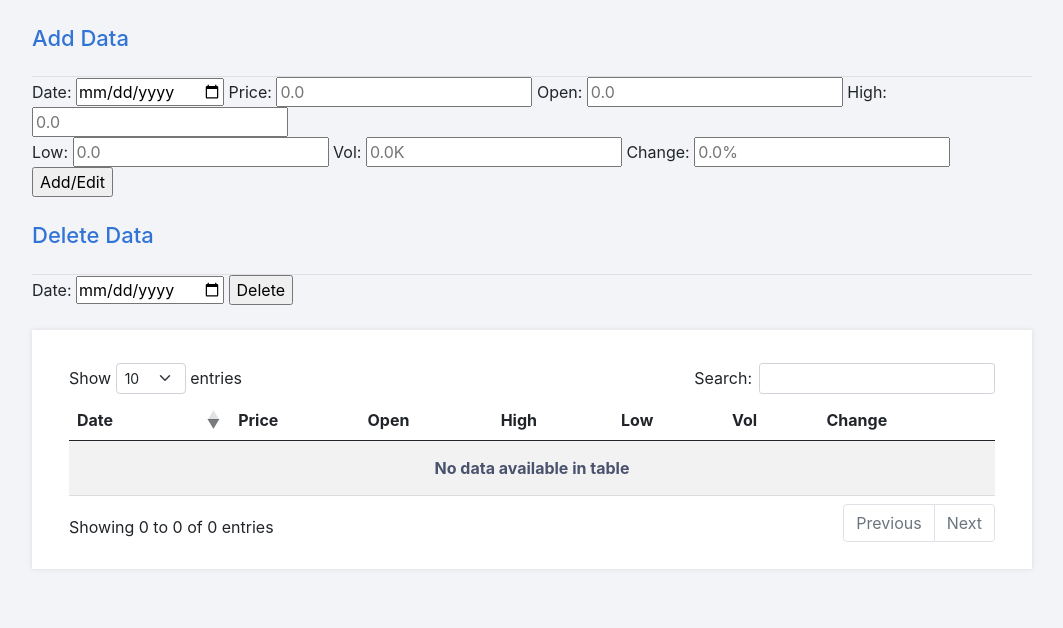
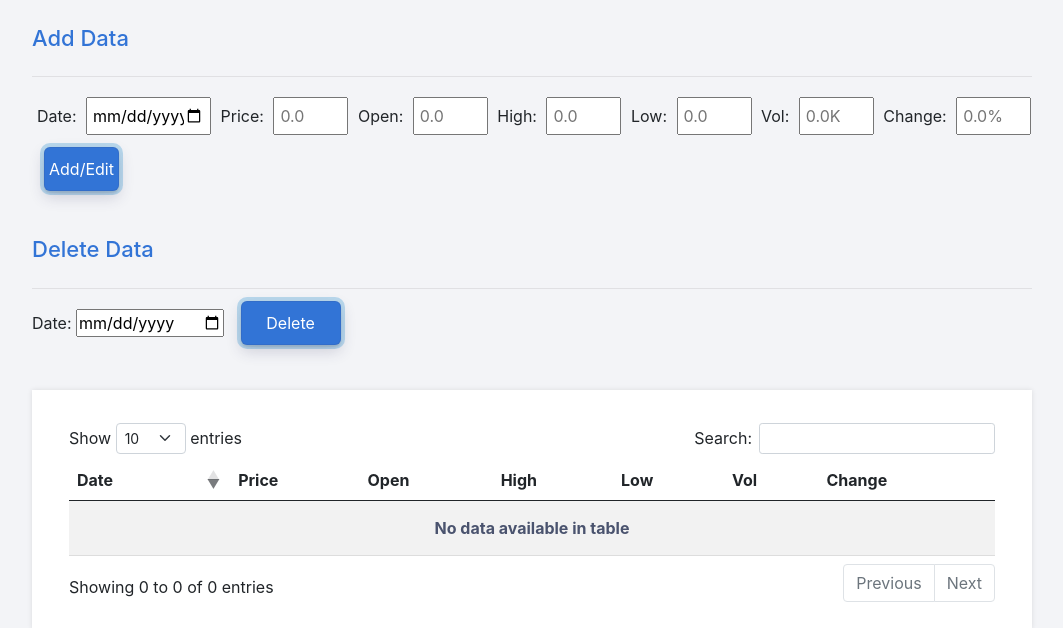
Before and after one commit to sanjeetbodkhe/SB, a Flask app: template templates/home/data.html in a window 1280 px wide. Shown: the part 60-688 px from the top of the page, without its empty margins (108-1171 px from the left). Run offline with Flask 3, Linux system fonts and the light colour scheme; the template is opened without the code that fills it, so the values that code supplies are empty; some libraries are stand-ins or nearby versions.

Commit message:
some css

```diff
--- a/static/style.css
+++ b/static/style.css
@@ -273,3 +238,91 @@ cursor: default;
 .upload1 {
 box-shadow: rgba(50, 50, 93, .1) 0 0 0 1px inset, rgba(50, 50, 93, .2) 0 6px 15px 0, rgba(0, 0, 0, .1) 0 2px 2px 0, rgba(50, 151, 211, .3) 0 0 0 4px;
 }
+
+.add_form {
+	padding-top: 20px;
+}
+.add_form  label {
+	padding: 5px;;
+}
+.add_form input {
+	width:75px;
+	padding : 5px;
+}
+.add_form input[type=date] {
+	width:125px;
+}
+
+.add {
+	appearance: button;
+	backface-visibility: hidden;
+	background-color: #3274d6;
+	border-radius: 6px;
+	border-width: 0;
+	box-shadow: rgba(50, 50, 93, .1) 0 0 0 1px inset,rgba(50, 50, 93, .1) 0 2px 5px 0,rgba(0, 0, 0, .07) 0 1px 1px 0;
+	box-sizing: border-box;
+	color: #fff;
+	cursor: pointer;
+	font-family: -apple-system,system-ui,"Segoe UI",Roboto,"Helvetica Neue",Ubuntu,sans-serif;
+	font-size: 100%;
+	height: 44px;
+	line-height: 1.15;
+	margin: 12px 12px 20px;
+	outline: none;
+	overflow: hidden;
+	padding: 0 25px;
+	position: relative;
+	text-align: center;
+	text-transform: none;
+	transform: translateZ(0);
+	transition: all .2s,box-shadow .08s ease-in;
+	user-select: none;
+	-webkit-user-select: none;
+	touch-action: manipulation;
+	width: 100px;
+}
+
+.add {
+cursor: default;
+}
+
+.add {
+box-shadow: rgba(50, 50, 93, .1) 0 0 0 1px inset, rgba(50, 50, 93, .2) 0 6px 15px 0, rgba(0, 0, 0, .1) 0 2px 2px 0, rgba(50, 151, 211, .3) 0 0 0 4px;
+}
+
+.delete {
+	appearance: button;
+	backface-visibility: hidden;
+	background-color: #3274d6;
+	border-radius: 6px;
+	border-width: 0;
+	box-shadow: rgba(50, 50, 93, .1) 0 0 0 1px inset,rgba(50, 50, 93, .1) 0 2px 5px 0,rgba(0, 0, 0, .07) 0 1px 1px 0;
+	box-sizing: border-box;
+	color: #fff;
+	cursor: pointer;
+	font-family: -apple-system,system-ui,"Segoe UI",Roboto,"Helvetica Neue",Ubuntu,sans-serif;
+	font-size: 100%;
+	height: 44px;
+	line-height: 1.15;
+	margin: 12px 12px 20px;
+	outline: none;
+	overflow: hidden;
+	padding: 0 25px;
+	position: relative;
+	text-align: center;
+	text-transform: none;
+	transform: translateZ(0);
+	transition: all .2s,box-shadow .08s ease-in;
+	user-select: none;
+	-webkit-user-select: none;
+	touch-action: manipulation;
+	width: 100px;
+}
+
+.delete {
+cursor: default;
+}
+
+.delete {
+box-shadow: rgba(50, 50, 93, .1) 0 0 0 1px inset, rgba(50, 50, 93, .2) 0 6px 15px 0, rgba(0, 0, 0, .1) 0 2px 2px 0, rgba(50, 151, 211, .3) 0 0 0 4px;
+}
--- a/templates/home/data.html
+++ b/templates/home/data.html
@@ -4,7 +4,7 @@
 
 {% block content %}
 <h2>Add Data </h2>
-<form action="{{ url_for('add')}}" method="post">
+<form action="{{ url_for('add')}}" method="post" class = "add_form">
     <label for="date">Date:</label>
     <input type="date" id="date" name="date">
     <label for="price">Price:</label>
@@ -13,7 +13,6 @@
     <input type="text" id="open" name="open" placeholder="0.0">
     <label for="high">High:</label>
     <input type="text" id="high" name="high" placeholder="0.0">
-    <br>
     <label for="low">Low:</label>
     <input type="text" id="low" name="low" placeholder="0.0">
     <label for="vol">Vol:</label>
```
Also changed, not shown: other parts of static/style.css (+0 -35 lines).
